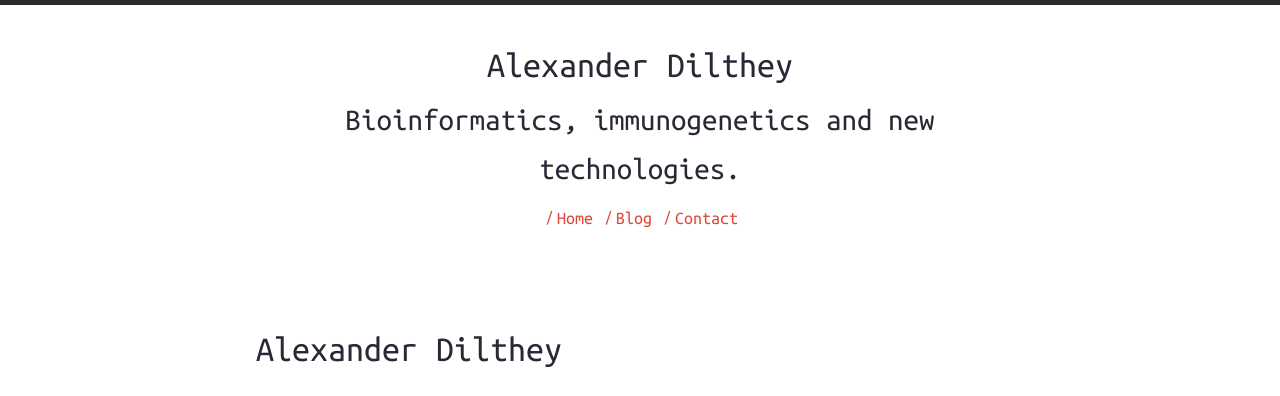
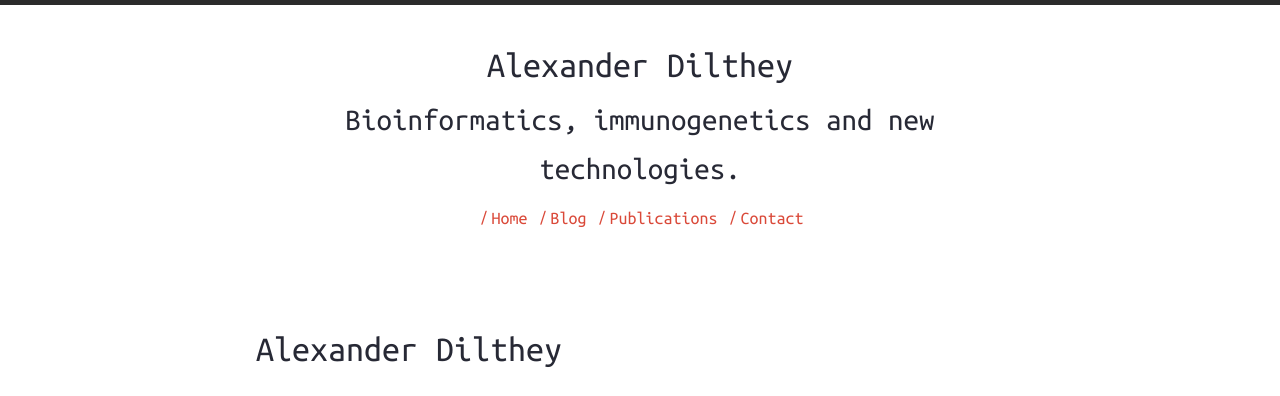
Before and after one commit to AlexanderDilthey/AlexanderDilthey.github.io, a Jekyll site: the page built from index.md, in a window 1280 px wide. Shown: the top 396 px of the page. Built offline with Jekyll 4.4.1, drawn with Linux system fonts in a browser that asks for light colours; nearby versions of some CDN libraries.

Commit message:
Update header-links.html

```diff
--- a/_includes/header-links.html
+++ b/_includes/header-links.html
@@ -4,6 +4,9 @@
 	</li>
 	<li>
 		<a href="{{ '/blog' | prepend: site.baseurl | prepend: site.url }}">Blog</a><span>/</span>
+	</li>
+	<li>
+		<a href="https://www.ncbi.nlm.nih.gov/pubmed/?term=dilthey+a+[au]">Publications</a><span>/</span>
 	</li>
 	<li>
 		<a href="{{ '/contact' | prepend: site.baseurl | prepend: site.url }}">Contact</a><span>/</span>
```
